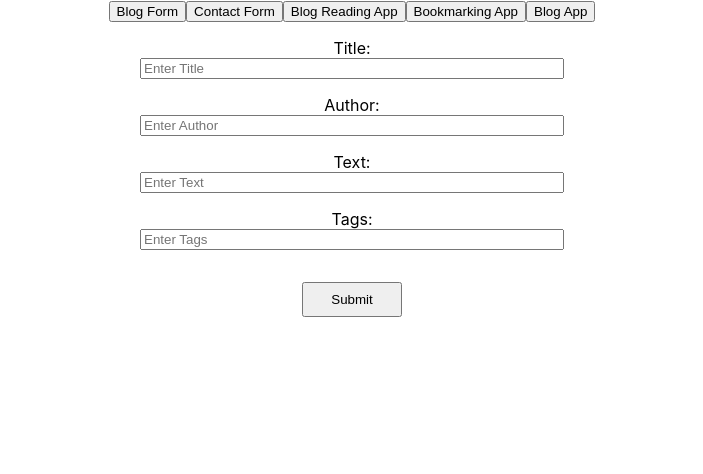
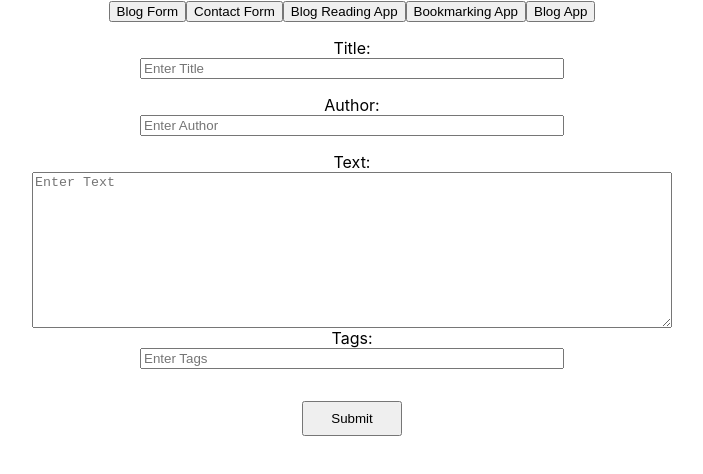
Before and after one commit to ggroshansii/js-react-five-apps, a React (Create React App) app: page / in a window 1280 px wide. Both pictures are taken after a click on the button "Blog App". Shown: the top 474 px of the page, without its empty margins (288-991 px from the left). Built offline with nearby package versions, Linux system fonts and the light colour scheme.

Commit message:
in form component, changed input text to input textarea

```diff
--- a/src/components/BlogCRUD/BlogCRUDForm.jsx
+++ b/src/components/BlogCRUD/BlogCRUDForm.jsx
@@ -35,7 +35,7 @@ function BlogCRUDForm(props) {
                 <label htmlFor="author">Author:</label>
                 <input id="author" placeholder="Enter Author" type="text" value={author} name="author" onChange={handleChangeAuthor}/>
                 <label htmlFor="text">Text:</label>
-                <input id="text" placeholder="Enter Text" type="text" value={text} name="text" onChange={handleChangeText}/>
+                <textarea name="text" id="text" cols="30" rows="10" placeholder="Enter Text" value={text} onChange={handleChangeText}></textarea>
                 <label htmlFor="tags">Tags:</label>
                 <input id="tags" placeholder="Enter Tags" type="text" value={tags} name="tags" onChange={handleChangeTags}/>
                 <button type="submit">Submit</button>
```
